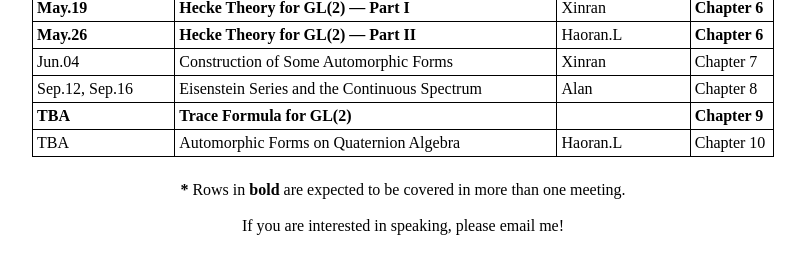
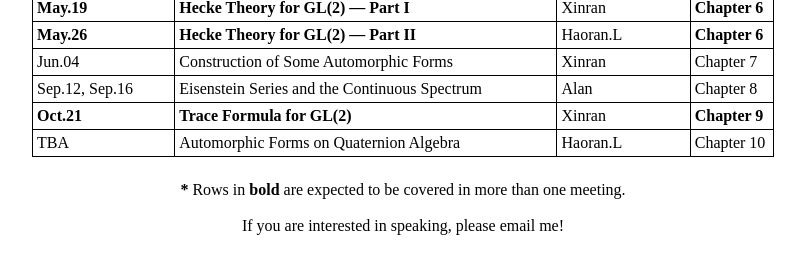
Before and after one commit to axhou/axhou.github.io, a Jekyll site: the page gel2025.html, which Jekyll copies as it is, in a window 1280 px wide. Shown: the part 386-660 px from the top of the page, without its empty margins (237-1042 px from the left). Built offline with Jekyll 4.4.1, drawn with Linux system fonts in a browser that asks for light colours.

Commit message:
Update gel2025.html

```diff
--- a/gel2025.html
+++ b/gel2025.html
@@ -57,7 +57,7 @@
       <tr><td><strong>May.26</strong></td><td><strong>Hecke Theory for GL(2) — Part II</strong></td><td>Haoran.L</td><td><strong>Chapter 6</strong></td></tr>
       <tr><td>Jun.04</td><td>Construction of Some Automorphic Forms</td><td>Xinran</td><td>Chapter 7</td></tr>
       <tr><td>Sep.12, Sep.16</td><td>Eisenstein Series and the Continuous Spectrum</td><td>Alan</td><td>Chapter 8</td></tr>
-      <tr><td><strong>TBA</strong></td><td><strong>Trace Formula for GL(2)</strong></td><td></td><td><strong>Chapter 9</strong></td></tr>
+      <tr><td><strong>Oct.21</strong></td><td><strong>Trace Formula for GL(2)</strong></td><td>Xinran</td><td><strong>Chapter 9</strong></td></tr>
       <tr><td>TBA</td><td>Automorphic Forms on Quaternion Algebra</td><td>Haoran.L</td><td>Chapter 10</td></tr>
     </tbody>
   </table>
```
